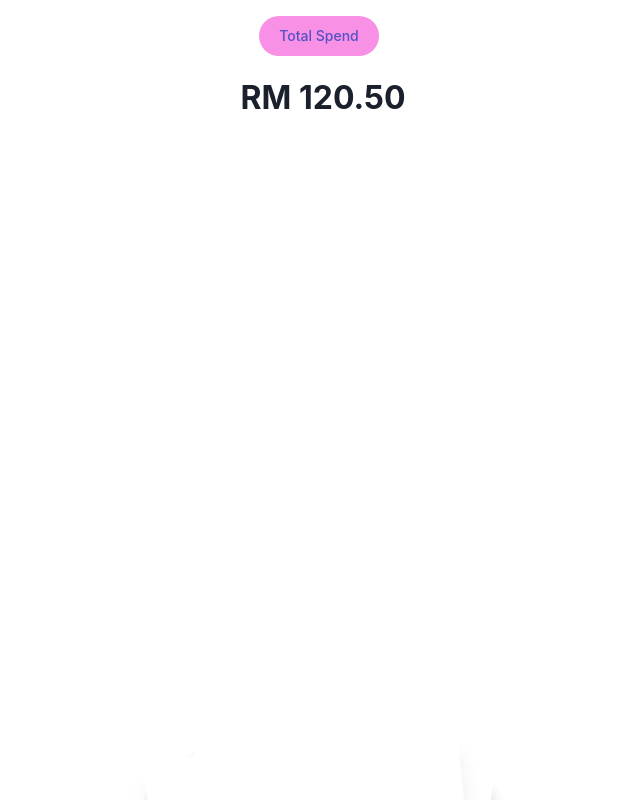
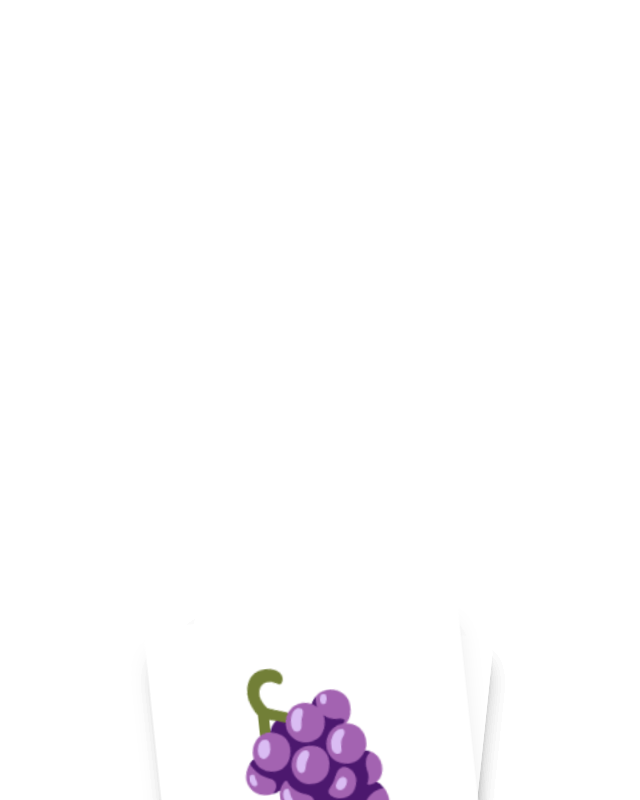
Before and after one commit to dunyanong/Zee, a Next.js app: page /card-expenses/tindering in a window 1280 px wide. Shown: the top 800 px of the page, without its empty margins (317-957 px from the left). Built offline with nearby package versions, Linux system fonts and the light colour scheme.

Commit message:
remove code

```diff
--- a/pages/card-expenses/tindering.js
+++ b/pages/card-expenses/tindering.js
@@ -77,7 +77,7 @@
         <link rel="icon" href="/favicon.ico" />
       </Head>
 
-      <div className="my-4 flex items-center justify-center">
+      {/* <div className="my-4 flex items-center justify-center">
         <TotalSpend />
       </div>
 
@@ -85,7 +85,7 @@
         <h1 className="font-bold text-[32px] leading-9 text-center">
           RM 120.50
         </h1>
-      </div>
+      </div> */}
 
       <div className="relative flex flex-col justify-center items-center w-full h-[130vw] gradient">
         <AnimatePresence>
```
